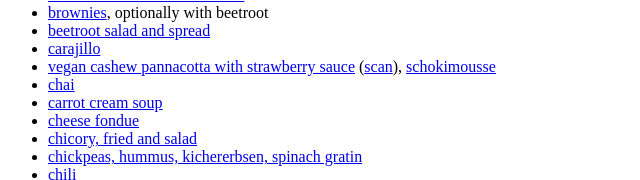
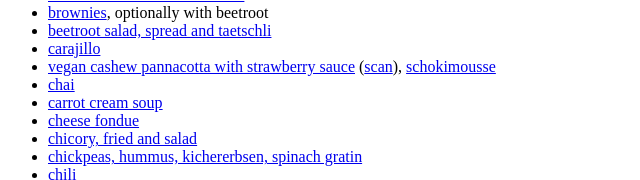
Before and after one commit to jeremytammik/recipe, a plain HTML site: page index.htm in a window 1280 px wide. Shown: the part 276-456 px from the top of the page, 0-640 px from the left. Drawn offline with Linux system fonts and the light colour scheme.

Commit message:
added beetrottaetschli

```diff
--- a/index.htm
+++ b/index.htm
@@ -20,7 +20,7 @@
 <li><a href="beerenauflauf.txt">beerenauflauf</a>, <a href="beerenkoerbchen.txt">beerenkoerbchen</a></li>
 <li><a href="blumenkohlsteak.txt">blumenkohlsteak mit sardellen</a></li>
 <li><a href="brownies.txt">brownies</a>, optionally with beetroot
-<li><a href="beetroot_salad.txt">beetroot salad and spread</a></li>
+<li><a href="beetroot.txt">beetroot salad, spread and taetschli</a></li>
 <li><a href="carajillo.txt">carajillo</a></li>
 <li><a href="cashew_pannacotta.html">vegan cashew pannacotta with strawberry sauce</a> (<a href="cashew_pannacotta.jpeg">scan</a>),
   <a href="cashewschokimousse.txt">schokimousse</a></li>
```
Also changed, not shown: beetroot.txt (renamed from beetroot_salad.txt).
